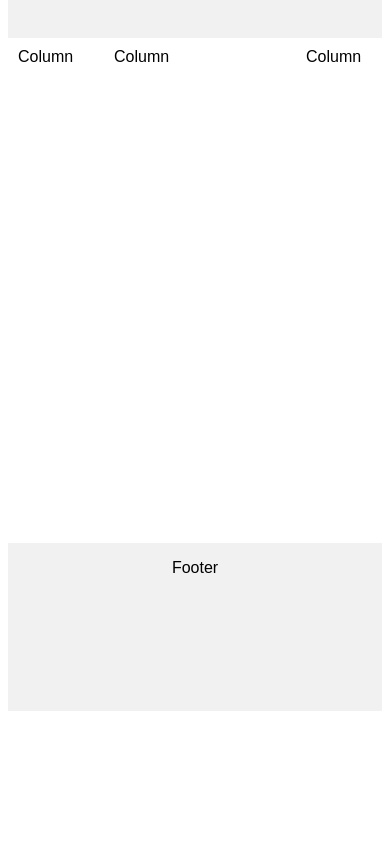
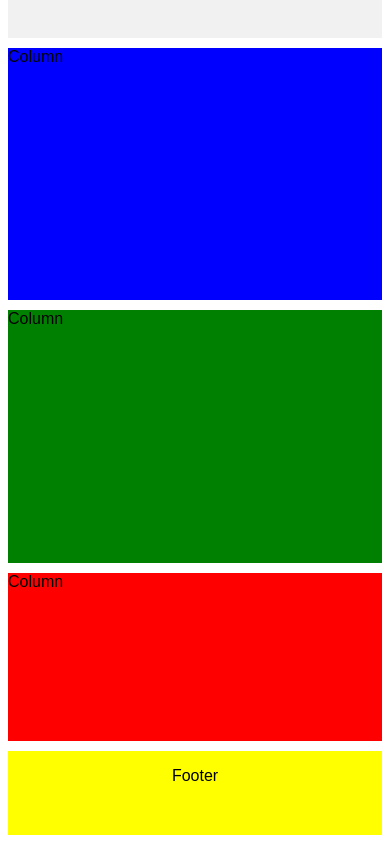
Before and after one commit to NicholasWhiffen/Trivia_Website, a plain HTML site: page index.html in a window 390 px wide. Shown: the part 138-981 px from the top of the page. Before the commit the page ends 857 px from the top, so only its background shows below. Drawn offline with Linux system fonts and the light colour scheme.

Commit message:
"-Changed css to be responsive

```diff
--- a/index.html
+++ b/index.html
@@ -6,18 +6,18 @@
     <link rel="stylesheet" href="main.css">
 </head>
 <body>
-    <div class="container">
-    <div class="header">
-        <h2>Header</h2>
-    </div>
+    <div id="container">
+        <div id="header">
+            <h2>TRIVIA</h2>
+        </div>
 
-    <div class="difficulty">Column</div>
-    <div class="questions">Column</div>
-    <div class="rules">Column</div>
+        <div id="difficulty">Column</div>
+        <div id="questions">Column</div>
+        <div id="rules">Column</div>
 
-    <div class="footer">
-        <p>Footer</p>
-    </div>
+        <div id="footer">
+            <p>Footer</p>
+        </div>
     </div>
 </body>
 </html>
--- a/main.css
+++ b/main.css
@@ -6,7 +6,7 @@
   font-family: Arial, Helvetica, sans-serif;
 }
 
-  .header {
+#header {
   background-color: #f1f1f1;
   grid-column: 1 / 13;
   text-align: center;
@@ -15,37 +15,63 @@
 }
 
 /* The grid container */
-  .container {
+#container {
   display: grid;
   grid-template-columns: repeat(12, minmax(0, 1fr));
-    grid-template-rows: repeat(5, minmax(0, 1fr));
+  grid-template-rows: 0.5fr 1.5fr 1.5fr 1fr 0.5fr;
+
   grid-column-gap: 10px;
+  grid-row-gap: 10px;
 }
 
-  .difficulty,
-  .questions,
-  .rules {
-    padding: 10px;
+#difficulty,
+#questions,
+#rules {
   grid-row: 2 / 5;
 }
 
 /* Difficulty on left */
-  .difficulty {
+#difficulty {
   grid-column: 1 / 4;
+  background-color: blue;
 }
 
 /* Questions in middle */
-  .questions {
+#questions {
   grid-column: 4 / 10;
+  background-color: green;
 }
 
 /* Rules on right */
-  .rules {
+#rules {
   grid-column: 10 / 13;
+  background-color: red;
 }
 
-  .footer {
+#footer {
   grid-column: 1 / 13;
   background-color: #f1f1f1;
   text-align: center;
+  grid-row: 5;
+  grid-row-gap: 10px;
+  background-color: yellow;
 }
+@media screen and (max-width: 600px) {
+  #container {
+    grid-template-columns: 1fr;
+    grid-template-rows: 0.5fr 1.5fr 1.5fr 1fr 0.5fr;
+
+  }
+  #difficulty {
+    grid-column: 1 / 13;
+    grid-row: 2;
+  }
+  #questions {
+    grid-column: 1 /13;
+    grid-row: 3;
+  }
+  #rules {
+    grid-column: 1 / 13;
+    grid-row: 4;
+  }
+}
```
Lines whose indentation alone changed are shown as unchanged.
